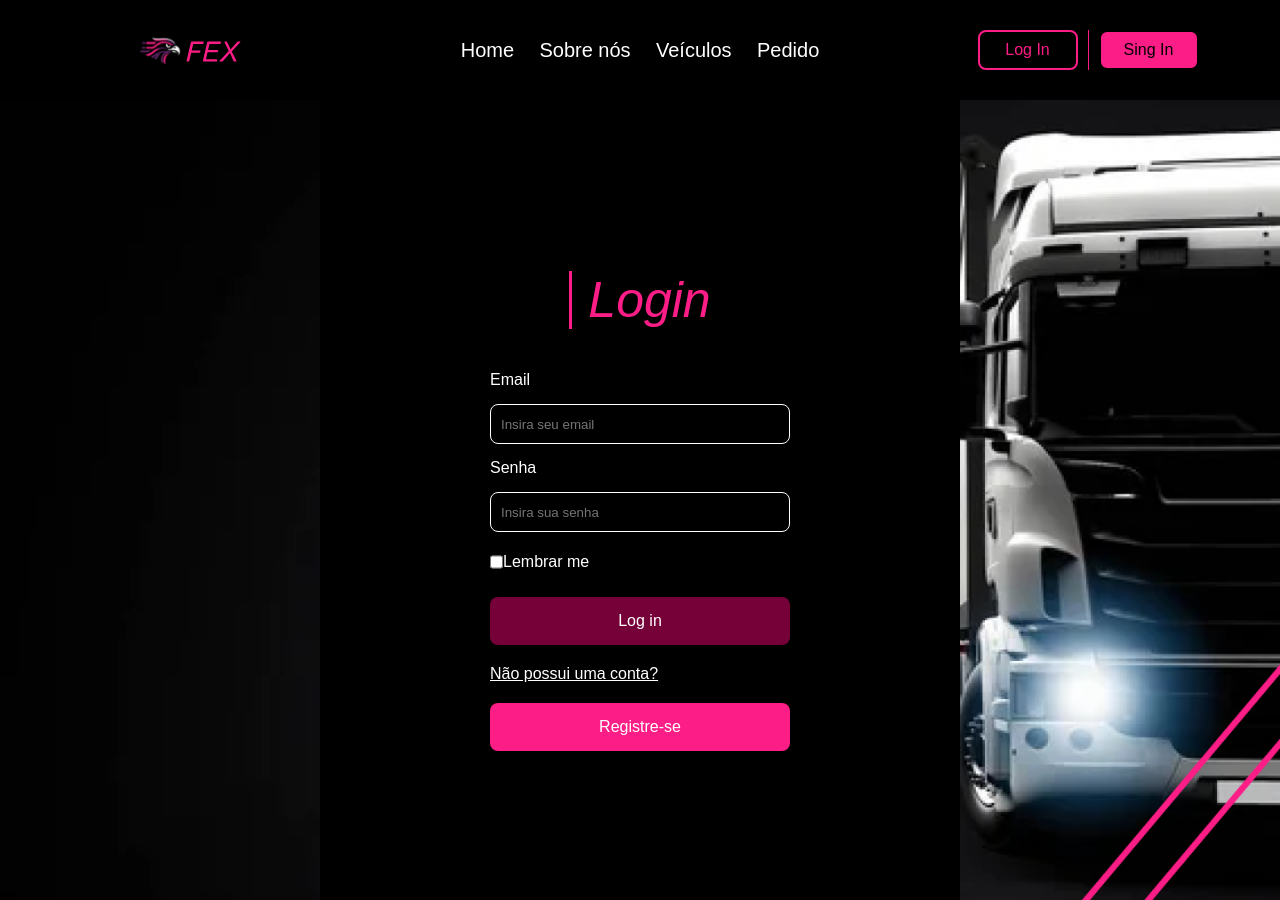
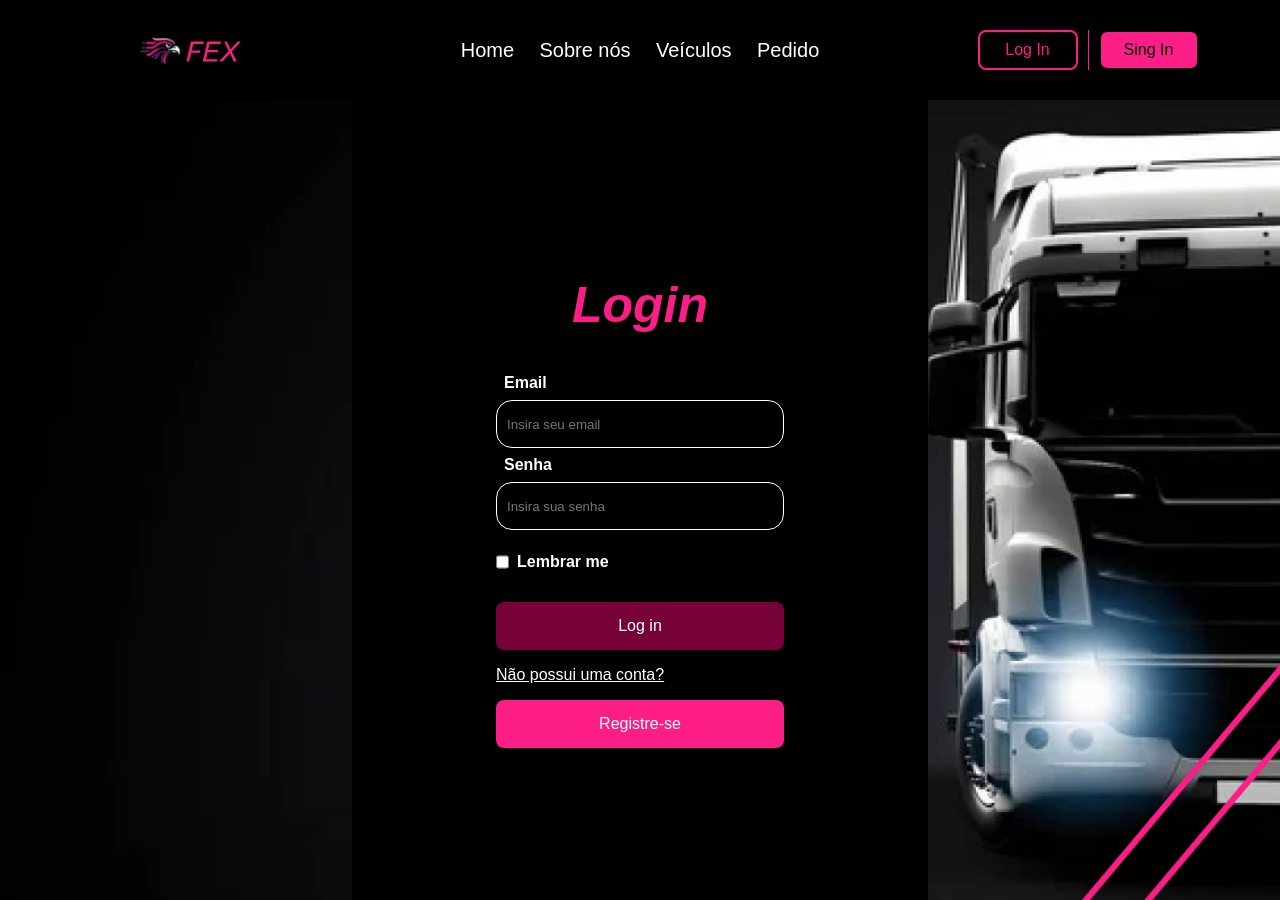
Before and after one commit to jonatasperaza/FrontEnd, a Vue app: page /login in a window 1280 px wide. Built offline with nearby package versions, Linux system fonts and the light colour scheme; a web font is replaced by a local one.

Commit message:
FEAT: login form done [REFS: #35]

```diff
--- a/src/components/login/LoginForm.vue
+++ b/src/components/login/LoginForm.vue
@@ -4,7 +4,7 @@ import { RouterLink } from 'vue-router';
 <template>
     <div class="container">
         <div class="row">
-            <h1><span></span>Login</h1>
+            <h1>Login</h1>
         </div>
         <form @submit.prevent>
             <label>Email</label>
@@ -24,7 +24,7 @@ import { RouterLink } from 'vue-router';
 <style scoped lang="scss">
 @use '../../assets/main';
 .container{
-    width: 50%;
+    width: 45%;
     height: 100%;
     display: flex;
     flex-direction: column;
@@ -32,7 +32,7 @@ import { RouterLink } from 'vue-router';
     align-items: center;
     background-color: main.$standard-black;
     form{
-        width: 300px;
+        width: 50%;
         display: flex;
         flex-direction: column;
         justify-content: center;
@@ -40,21 +40,24 @@ import { RouterLink } from 'vue-router';
             color: main.$standard-white;
             width: 50%;
             font-size: 16px;
-            font-weight: 500;
-            margin: 10px 0;
+            font-weight: 800;
+            margin: .5rem .5rem;
         }
         input{
-            height: 40px;
-            border-radius: .5rem;
+            height: 3rem;
+            border-radius: 1rem;
             border: 1px solid main.$standard-white;
             padding: 0 10px;
             color: main.$standard-white;
             background-color: main.$standard-black;
-            margin: 5px 0;
         }
         .row{
             display: flex;
             align-items: center;
+            margin: .5rem 0;
+            label{
+                margin: 0 0 0 .5rem;
+            }
         }
         button{
             width: 100%;
@@ -64,15 +67,15 @@ import { RouterLink } from 'vue-router';
             color: main.$standard-white;
             font-size: 16px;
             font-weight: 500;
-            margin: 10px 0;
             cursor: pointer;
+            margin: .5rem 0;
             transition: .3s ease-in-out;
         }
         a{
             color: main.$standard-white;
             font-size: 16px;
             font-weight: 500;
-            margin: 10px 0;
+            margin: .5rem 0;
             cursor: pointer;
         }
     }
@@ -82,7 +85,7 @@ import { RouterLink } from 'vue-router';
 }
 .colorBordeaux:hover{
     background-color: main.$standard-black;
-    color: main.$standard-bordeaux;
+    color: main.$standard-pink;
 }
 .colorPink{
     background-color: main.$standard-pink;
@@ -96,8 +99,6 @@ h1{
     font-style: italic;
     font-size: 50px;
     margin: 2rem;
-    font-weight: 500;
-    border-left: 3px solid main.$standard-pink;
-    padding: 0 0 0 1rem
+    font-weight: 800;
 }
 </style>
```
